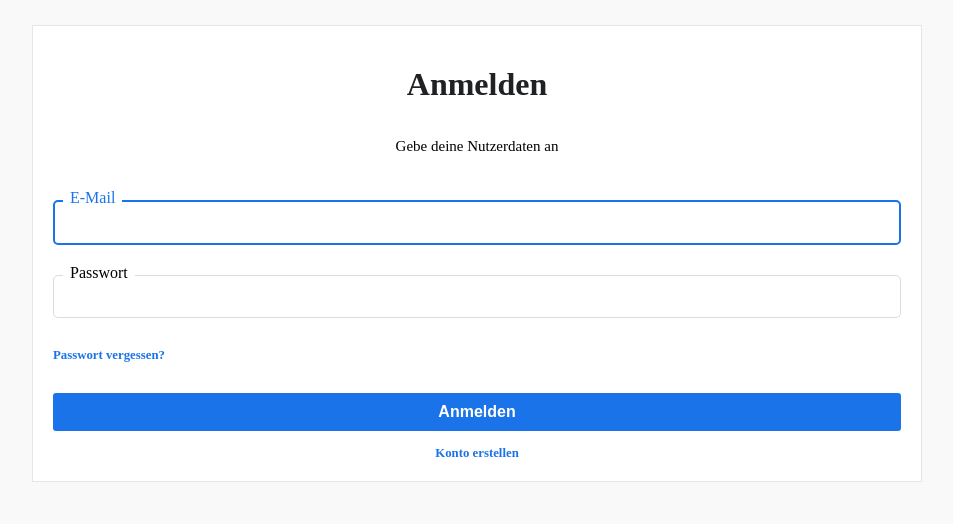
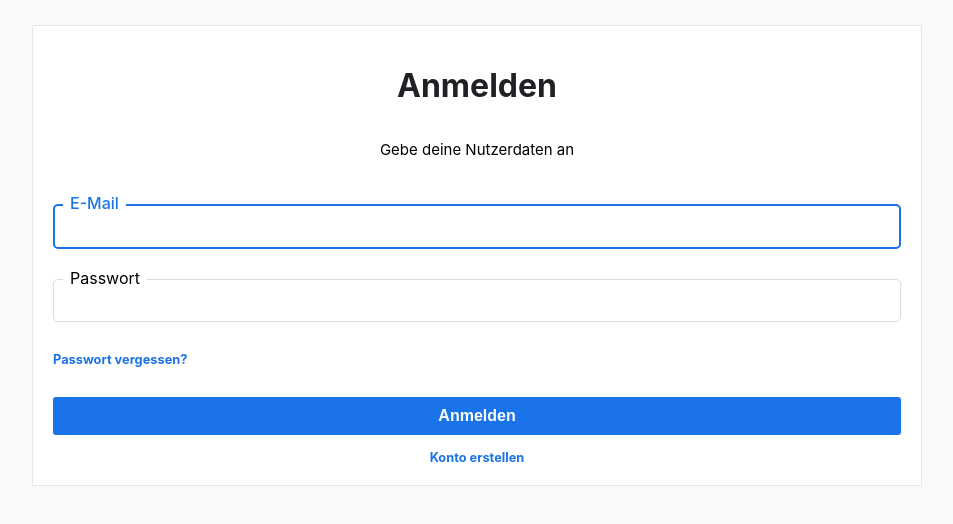
Before and after one commit to davidcarbn/nutrition-nodejs, a React (Create React App) app in the folder client/: page / in a window 1280 px wide. Shown: the top 524 px of the page, without its empty margins (163-1116 px from the left). Built offline with nearby package versions, Linux system fonts and the light colour scheme.

Commit message:
apple font

```diff
--- a/client/src/App.css
+++ b/client/src/App.css
@@ -4,8 +4,6 @@
   width:100%;
   height:100vh;
   background-color: rgba(249, 249, 249, 1);
-  font-family: Nunito;
-  font-size: 16px;
 }
 input {
   -webkit-appearance: none;
--- a/client/src/index.css
+++ b/client/src/index.css
@@ -1,5 +1,5 @@
 html {
-  -webkit-text-size-adjust: none;
+  -webkit-text-size-adjust: auto;
 }
 
 body {
@@ -7,6 +7,7 @@ body {
   background-color: rgba(249, 249, 249, 1);
   font-family: Nunito;
   font-size: 16px;
+  font-family: -apple-system, BlinkMacSystemFont, sans-serif;
   -webkit-font-smoothing: antialiased;
   -moz-osx-font-smoothing: grayscale;
 }
```
